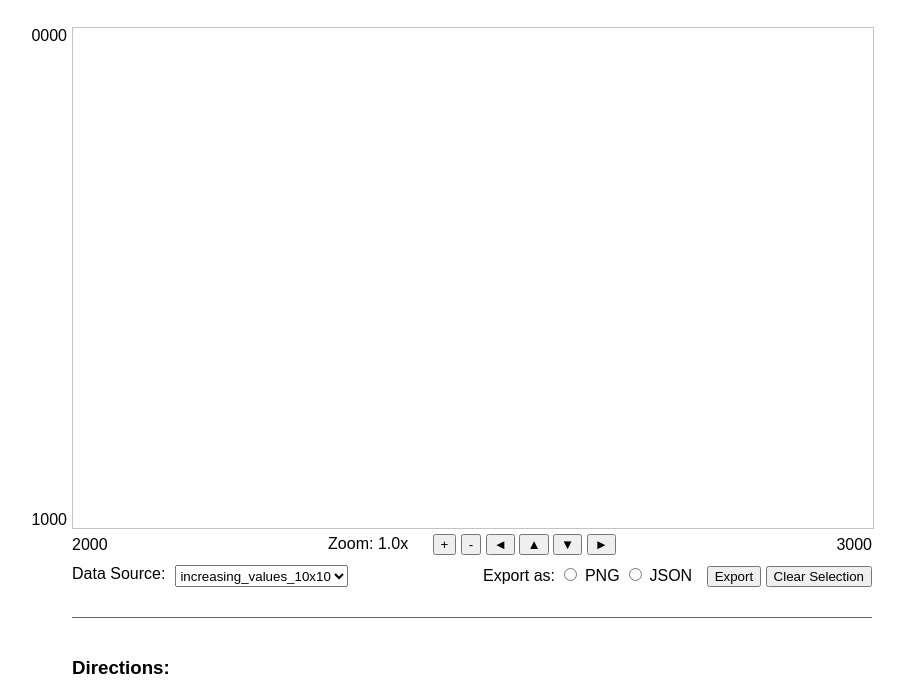
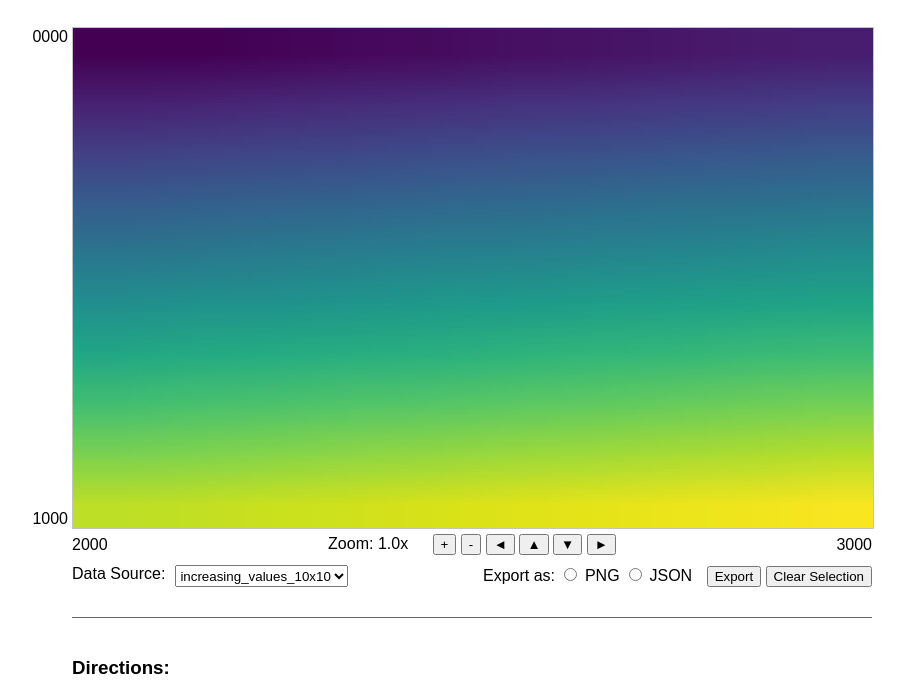
Before and after one commit to nate-h/heatmap, a website: page index.html in a window 1280 px wide. Shown: the part 70-764 px from the top of the page, without its empty margins (168-1073 px from the left). Drawn offline with Linux system fonts and the light colour scheme.

Commit message:
Get viridis color map to work.

```diff
--- a/index.html
+++ b/index.html
@@ -78,14 +78,9 @@
         <b>Nathanial's portfolio website:</b> <a href="nhapeman.com">nhapeman.com</a>
     </div>
 
-    <div style="display:none;">
-        <img id="source" src="sample-heatmaps/grid.png">
-    </div>
-
-
-      <script src="src/viridis-colormap.js"></script>
-      <script src="src/heatmap.js"></script>
-      <script src="src/main.js"></script>
+    <script src="src/viridis-colormap.js"></script>
+    <script src="src/heatmap.js"></script>
+    <script src="src/main.js"></script>
 </body>
 
 </html>
--- a/src/heatmap.css
+++ b/src/heatmap.css
@@ -8,21 +8,27 @@
 
 .canvas-wrapper {
     position: relative;
+    width: 800px;
+    height: 500px;
+    border: 1px solid #c3c3c3;
+}
+
+canvas {
+    position: absolute;
+    left: 0;
+    top: 0;
+    width: 800px;
+    height: 500px;
+    margin: 0;
+    padding: 0;
 }
 
 #image-canvas {
-    position: absolute;
-    left: 0;
-    top: 0;
     pointer-events: none;
     z-index: -1;
 }
 
 #drawing-canvas {
-    display: block;
-    margin: 0;
-    padding: 0;
-    border: 1px solid #c3c3c3;
     z-index: 0;
 }
 
--- a/src/heatmap.js
+++ b/src/heatmap.js
@@ -5,6 +5,7 @@ class Heatmap
 {
     constructor() {
 
+        this.data = null;
         this.isDrawing = false;
         this.startX = 0;
         this.startY = 0;
@@ -18,20 +19,8 @@ class Heatmap
         this.drawingCanvas = document.getElementById('drawing-canvas');
         this.drawingContext = this.drawingCanvas.getContext('2d');
 
-
         // Load initial heatmap data.
         this.setupDataSource(document.getElementById('data-source').value);
-
-        // Load first initial image.
-        this.img = document.getElementById('source');
-        this.img.addEventListener('load', e => {
-            this.drawAll();
-
-            console.log(this.img.width);
-            console.log(this.img.height);
-        });
-
-        // sample-heatmaps/
 
         // Setup mouse drag events.
         this.setupMouseEvents();
@@ -115,16 +104,22 @@ class Heatmap
 
     setupDataSource(source) {
 
-        // console.log(`Changing data source to: ${source}`);
-
-        // let data = require(`sample-heatmaps/${source}.json`);
-
         fetch(`sample-heatmaps/${source}.json`)
         .then(response => response.json())
-        .then(json => console.log(json));
+        .then(json => {
 
-        //debugger
-        //this.drawAll();
+            this.data = json;
+
+            // Change context dimensions to new dimensions.
+            let width = this.data[0].length;
+            let height = this.data.length;
+            this.imageCanvas.width = width;
+            this.imageCanvas.height = height;
+            this.drawingCanvas.width = width;
+            this.drawingCanvas.height = height;
+
+            this.drawAll();
+        });
     }
 
     /**
@@ -140,10 +135,21 @@ class Heatmap
      * Draws heatmap on a dedicated image canvas.
      */
     drawHeatmap() {
-        this.imageContext.drawImage(
-            this.img, 0, 0, this.img.width, this.img.height,
-            0, 0, this.width, this.height
-        );
+        let width = this.data[0].length;
+        let height = this.data.length;
+        let imageData = this.imageContext.createImageData(width, height);
+        let index = 0;
+        for (const row of this.data) {
+            for (const value of row) {
+                let color = getColor(value);
+                imageData.data[4 * index + 0] = color[0] * 255;
+                imageData.data[4 * index + 1] = color[1] * 255;
+                imageData.data[4 * index + 2] = color[2] * 255;
+                imageData.data[4 * index + 3] = 255;
+                index += 1;
+            }
+        }
+        this.imageContext.putImageData(imageData, 0, 0);
     }
 
     /**
--- a/src/viridis-colormap.js
+++ b/src/viridis-colormap.js
@@ -105,7 +105,7 @@ const viridis = [
  * Convert 0->1 float info 3f color vector.
  * @param {number} value0to1 A 0->1 value to convert to a rgb color viridis slice.
  */
-function get_color(value0to1) {
+function getColor(value0to1) {
     return viridis[Math.trunc(value0to1 * 99)];
 }
 
@@ -114,6 +114,6 @@ function get_color(value0to1) {
 if (typeof exports !== 'undefined') {
     module.exports = {
         viridis,
-        get_color
+        getColor
     };
 }
```
